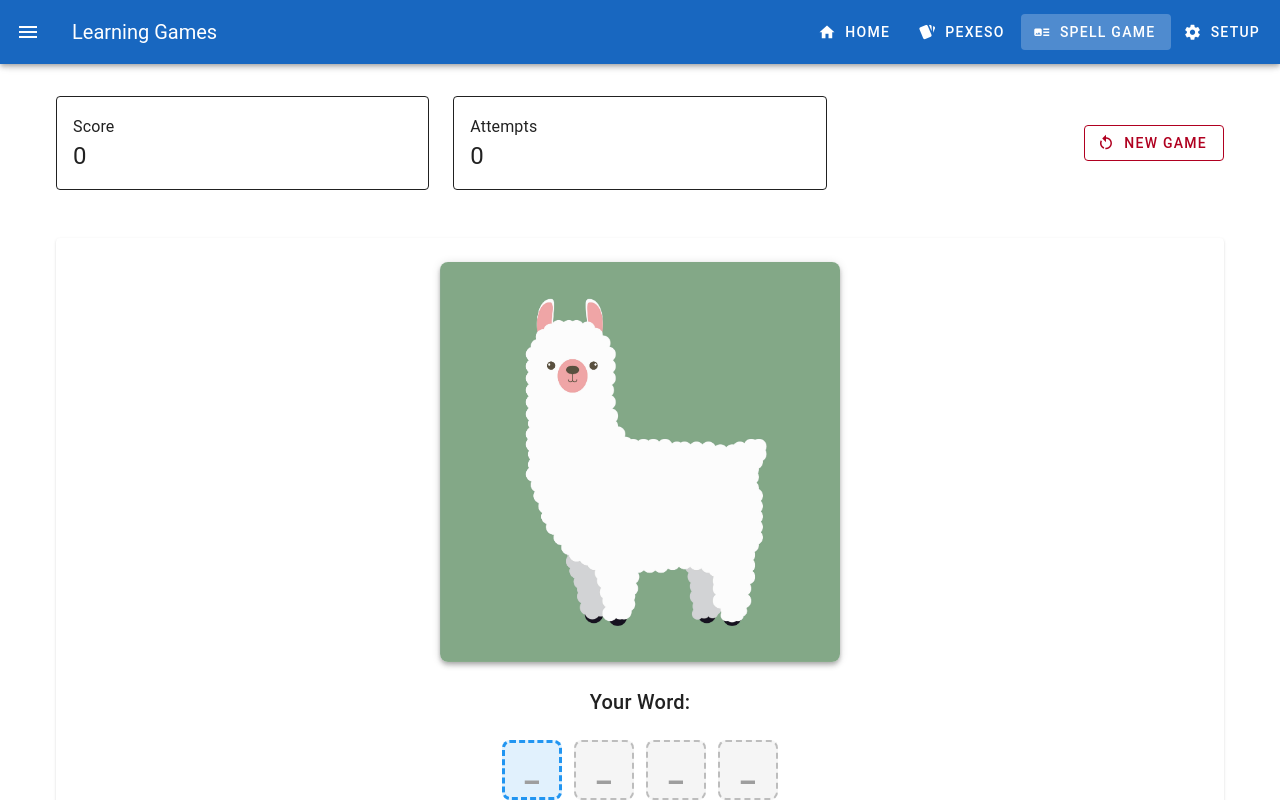
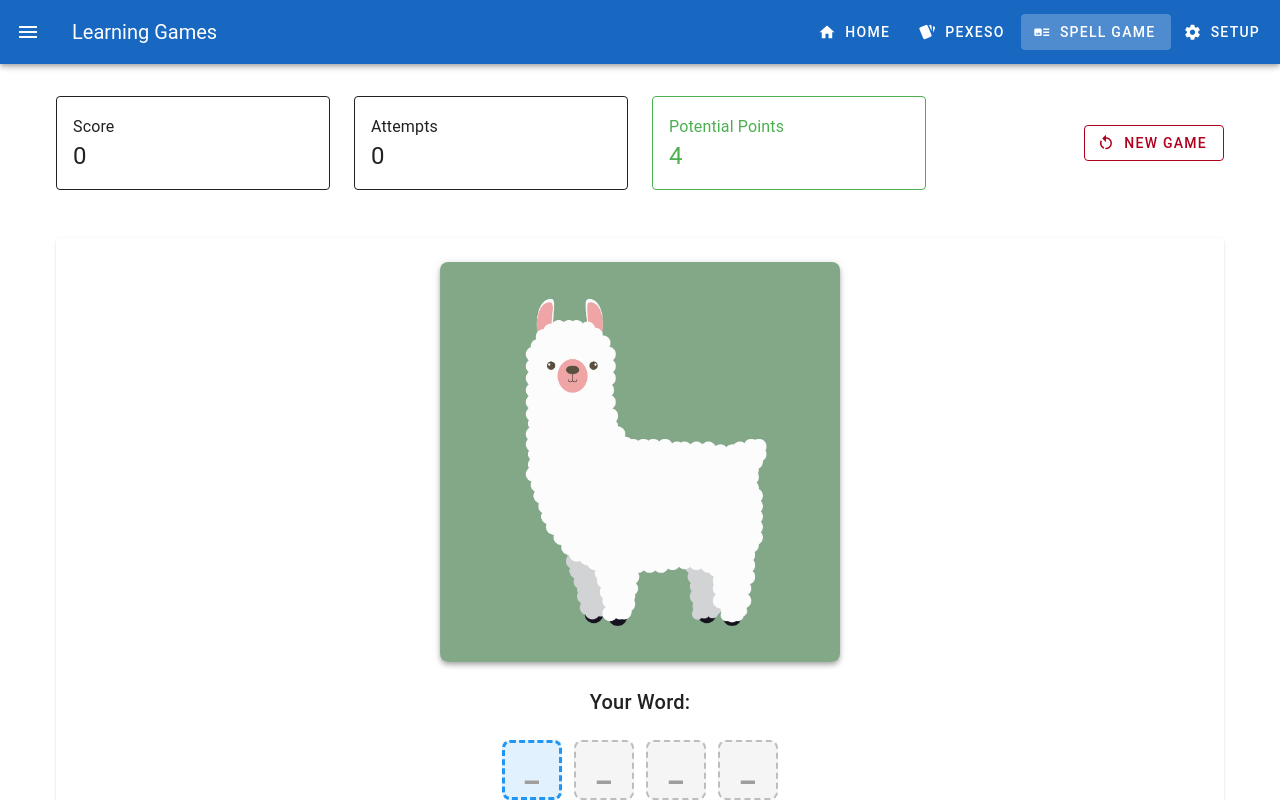
Before and after one commit to buksy90/words-pexeso, a Nuxt app: page /spell-game in a window 1280 px wide. Both pictures are taken after a click on the element 242 px from the left and 370 px from the top of the page. Shown: the top 800 px of the page. Built offline with nearby package versions, Linux system fonts and the light colour scheme; a web font is replaced by a local one.

Commit message:
Display points

```diff
--- a/composables/useSpellGame.ts
+++ b/composables/useSpellGame.ts
@@ -29,6 +29,8 @@ export const useSpellGame = () => {
   const gameStarted = ref(false)
   const activePosition = ref(0)
   const difficulty = ref<Difficulty>('easy')
+  const currentRoundAttempts = ref(0)
+  const potentialPoints = ref(0)
 
   // Computed properties
   const targetWord = computed(() => currentThing.value?.word || '')
@@ -88,6 +90,8 @@ export const useSpellGame = () => {
     selectedLetters.value = Array(thing.word.length).fill(null)
     isCorrect.value = null
     activePosition.value = 0
+    currentRoundAttempts.value = 0
+    potentialPoints.value = thing.word.length
 
     // Create letter tiles from the word
     const wordLetters = thing.word.split('')
@@ -199,11 +203,17 @@ export const useSpellGame = () => {
     if (selectedLetters.value.length === 0) return
 
     attempts.value++
+    currentRoundAttempts.value++
     const correct = currentWord.value === targetWord.value
     isCorrect.value = correct
 
     if (correct) {
-      score.value++
+      // Award points: 1 per letter, minus penalty for failed attempts
+      const pointsEarned = Math.max(1, potentialPoints.value)
+      score.value += pointsEarned
+    } else {
+      // Decrease potential points for next attempt, but keep minimum of 1
+      potentialPoints.value = Math.max(1, potentialPoints.value - 1)
     }
   }
 
@@ -228,6 +238,7 @@ export const useSpellGame = () => {
     selectedLetters.value = Array(wordLength).fill(null)
     isCorrect.value = null
     activePosition.value = 0
+    // Keep potentialPoints as it decreases with each failed attempt
   }
 
   return {
@@ -241,6 +252,7 @@ export const useSpellGame = () => {
     gameStarted: computed(() => gameStarted.value),
     activePosition: computed(() => activePosition.value),
     difficulty: computed(() => difficulty.value),
+    potentialPoints: computed(() => potentialPoints.value),
 
     // Computed
     targetWord,
--- a/pages/spell-game/index.vue
+++ b/pages/spell-game/index.vue
@@ -65,19 +65,29 @@
     <template v-else>
       <!-- Game Stats -->
       <v-row class="mb-6">
-        <v-col cols="12" sm="4">
+        <v-col cols="12" sm="3">
           <v-card variant="outlined" class="pa-4">
             <div class="text-subtitle-1">Score</div>
             <div class="text-h5">{{ score }}</div>
           </v-card>
         </v-col>
-        <v-col cols="12" sm="4">
+        <v-col cols="12" sm="3">
           <v-card variant="outlined" class="pa-4">
             <div class="text-subtitle-1">Attempts</div>
             <div class="text-h5">{{ attempts }}</div>
           </v-card>
         </v-col>
-        <v-col cols="12" sm="4" class="d-flex align-center justify-end">
+        <v-col cols="12" sm="3">
+          <v-card variant="outlined" class="pa-4" color="success" v-if="isCorrect === null">
+            <div class="text-subtitle-1">Potential Points</div>
+            <div class="text-h5">{{ potentialPoints }}</div>
+          </v-card>
+          <v-card variant="outlined" class="pa-4" v-else>
+            <div class="text-subtitle-1">Potential Points</div>
+            <div class="text-h5">{{ potentialPoints }}</div>
+          </v-card>
+        </v-col>
+        <v-col cols="12" sm="3" class="d-flex align-center justify-end">
           <v-btn
             color="error"
             variant="outlined"
@@ -203,13 +213,22 @@
                 Reset
               </v-btn>
               <v-btn
-                v-if="isCorrect !== null"
+                v-if="isCorrect === true"
                 color="primary"
                 size="large"
                 prepend-icon="mdi-arrow-right"
                 @click="nextRound"
               >
                 Next Word
+              </v-btn>
+              <v-btn
+                v-if="isCorrect === false"
+                color="warning"
+                size="large"
+                prepend-icon="mdi-refresh"
+                @click="resetRound"
+              >
+                Try Again
               </v-btn>
             </div>
           </v-card>
@@ -234,6 +253,7 @@ const {
   targetWord,
   activePosition,
   difficulty,
+  potentialPoints,
 
   // Actions
   startGame,
```
Also changed, not shown: 1 other file (tests, documents, lock files or other folders).
